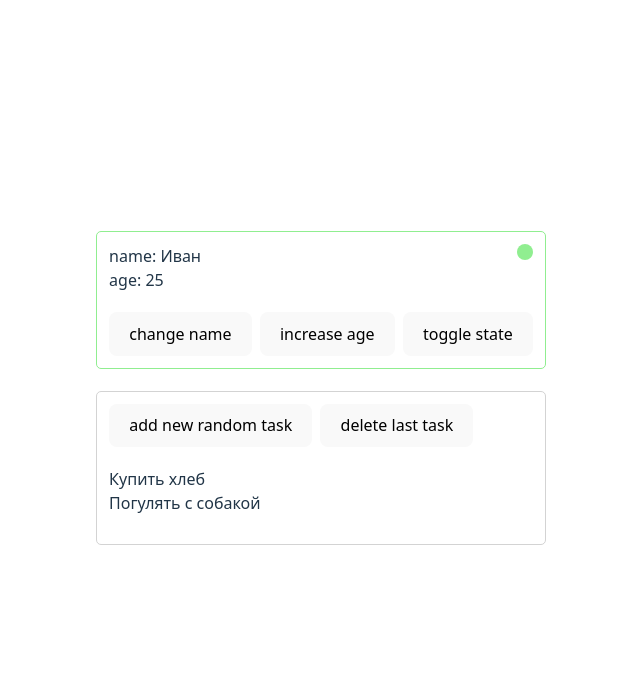
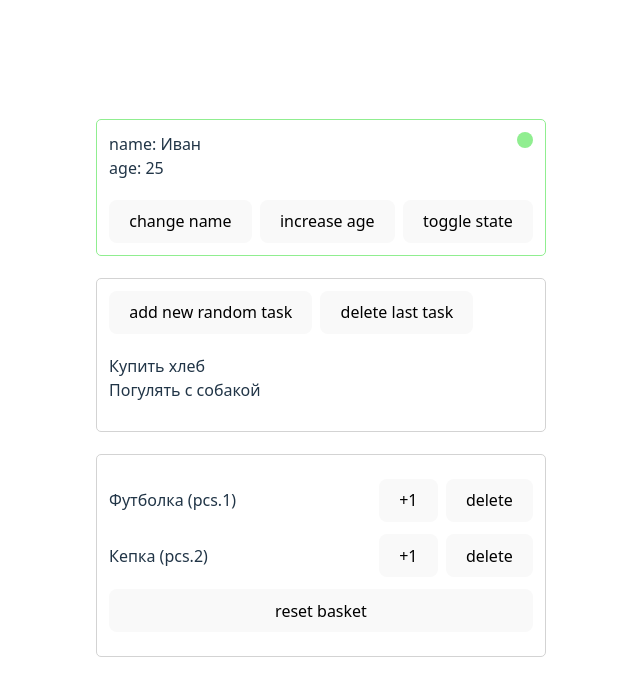
Before and after one commit to slavkapiyavka/react-sandbox, a React (Vite) app: page / in a window 1280 px wide. Shown: the top 696 px of the page, without its empty margins (307-947 px from the left). Built offline with nearby package versions, Linux system fonts and the light colour scheme.

Commit message:
feat: implement Basket component for cart management with product listing and actions

```diff
--- a/src/App.css
+++ b/src/App.css
@@ -102,3 +102,21 @@ ul {
   text-align: start;
   overflow: auto;
 }
+
+.product-list {
+  display: flex;
+  flex-direction: column;
+  gap: 12px;
+}
+
+.product {
+  display: flex;
+  flex-direction: row;
+  align-items: center;
+  justify-content: flex-start;
+  gap: 8px;
+
+  .buttons-group {
+    margin-left: auto;
+  }
+}
--- a/src/App.tsx
+++ b/src/App.tsx
@@ -1,4 +1,5 @@
 import "./App.css";
+import Basket from "./components/Basket";
 import TodoList from "./components/TodoList";
 import UserProfile from "./components/UserProfile";
 
@@ -7,6 +8,7 @@ function App() {
     <>
       <UserProfile />
       <TodoList />
+      <Basket />
     </>
   );
 }
--- /dev/null
+++ b/src/components/Basket.tsx
@@ -0,0 +1,46 @@
+import { useState } from "react";
+
+const Basket = () => {
+  const [cart, setCart] = useState([
+    { id: 1, title: "Футболка", count: 1 },
+    { id: 2, title: "Кепка", count: 2 },
+  ]);
+
+  const increaseItemCount = (id: number): void =>
+    setCart((c) =>
+      c.map((p) => (p.id === id ? { ...p, count: p.count + 1 } : p))
+    );
+
+  const deleteProduct = (id: number): void =>
+    setCart((c) => c.filter((p) => p.id !== id));
+
+  const resetBasket = (): void => setCart([]);
+
+  return (
+    <section className="card basket">
+      <ul className="product-list">
+        {cart.map((i) => (
+          <li className="product" key={i.id}>
+            <p className="card__text">
+              {i.title} (pcs.{i.count})
+            </p>
+            <div className="buttons-group">
+              <button onClick={() => increaseItemCount(i.id)} type="button">
+                +1
+              </button>
+              <button onClick={() => deleteProduct(i.id)} type="button">
+                delete
+              </button>
+            </div>
+          </li>
+        ))}
+        {!cart.length && <p className="card__text">basket is empty</p>}
+        <button onClick={resetBasket} type="button">
+          reset basket
+        </button>
+      </ul>
+    </section>
+  );
+};
+
+export default Basket;
```
